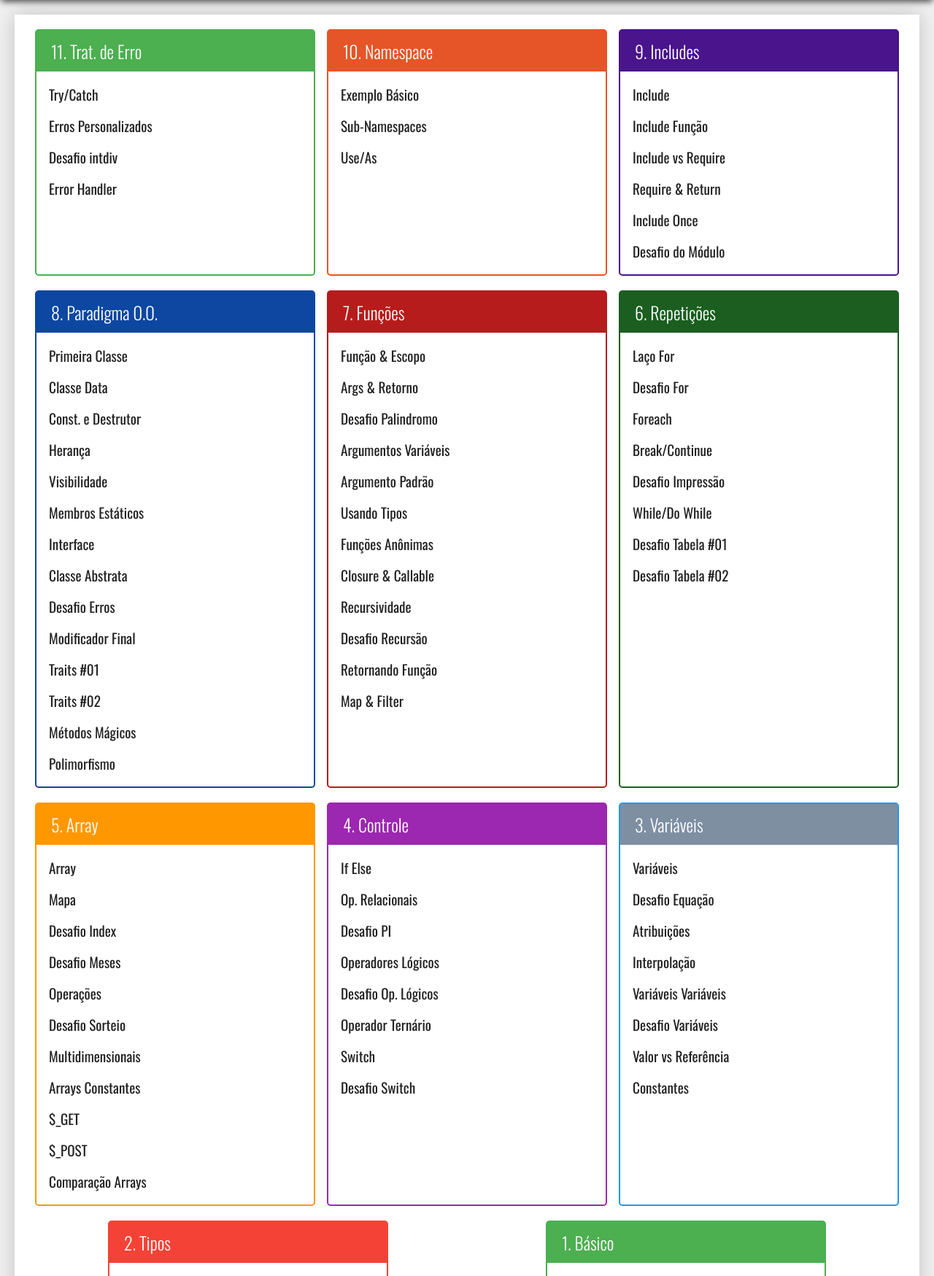
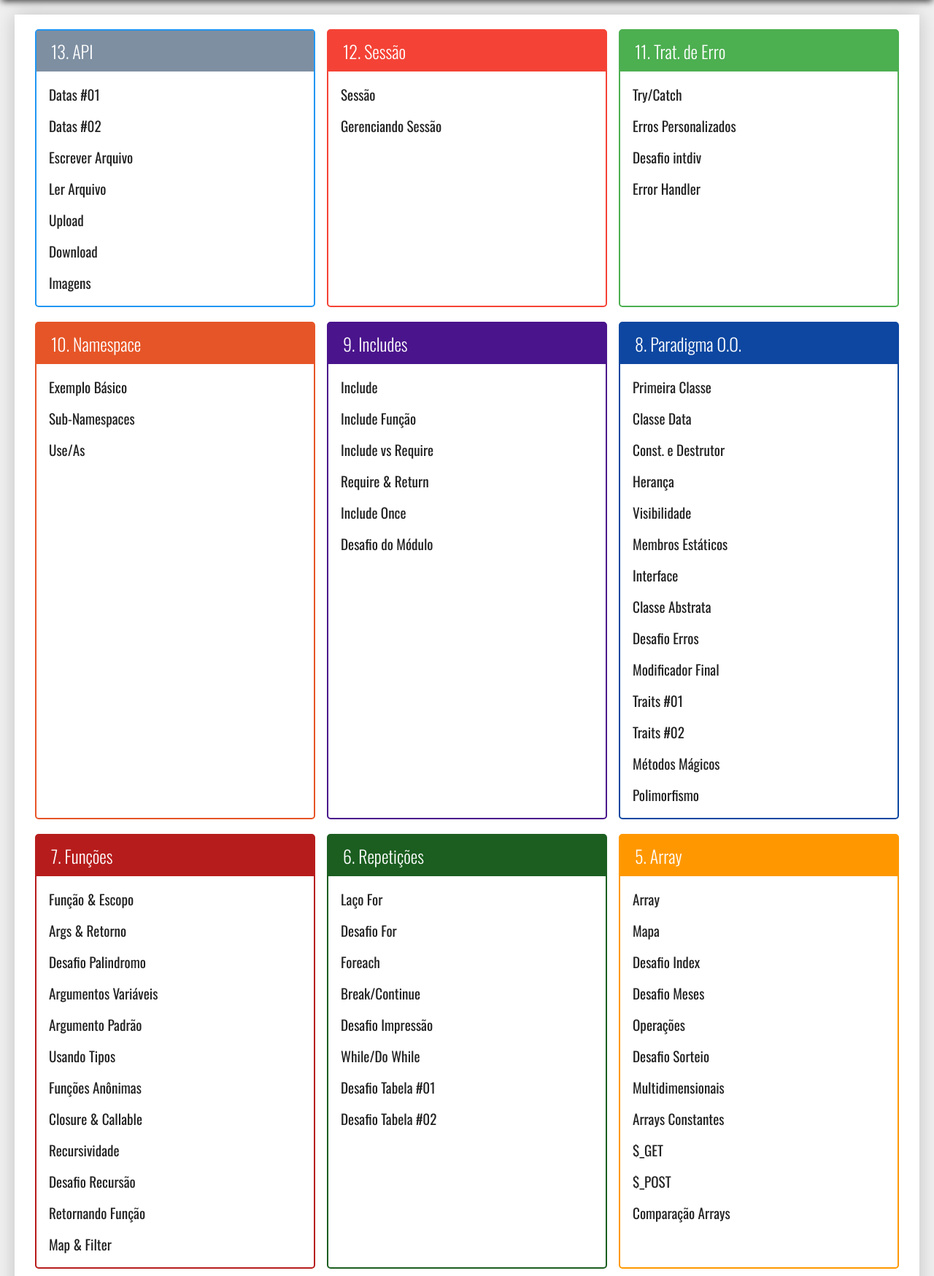
Before and after one commit to fernandogiroto/PhpGuide, a PHP site: page / in a window 1280 px wide. Shown: the part 120-1869 px from the top of the page at 73% size. Run offline with PHP 8.4, Linux system fonts and the light colour scheme.

Commit message:
Menu Update

```diff
--- a/menu.php
+++ b/menu.php
@@ -1,4 +1,59 @@
 <nav class="modulos">
+    <div class="modulo azul">
+        <h3>13. API</h3>
+        <ul>
+            <li>
+                <a href="exercicio.php?dir=api&file=datas_01">
+                    Datas #01
+                </a>
+            </li>
+            <li>
+                <a href="exercicio.php?dir=api&file=datas_02">
+                    Datas #02
+                </a>
+            </li>
+            <li>
+                <a href="exercicio.php?dir=api&file=escrever_arquivo">
+                    Escrever Arquivo
+                </a>
+            </li>
+            <li>
+                <a href="exercicio.php?dir=api&file=ler_arquivo">
+                    Ler Arquivo
+                </a>
+            </li>
+            <li>
+                <a href="exercicio.php?dir=api&file=upload">
+                    Upload
+                </a>
+            </li>
+            <li>
+                <a href="exercicio.php?dir=api&file=download">
+                    Download
+                </a>
+            </li>
+            <li>
+                <a href="exercicio.php?dir=api&file=imagens">
+                    Imagens
+                </a>
+            </li>
+        </ul>
+    </div>
+    <div class="modulo vermelho">
+        <h3>12. Sessão</h3>
+        <ul>
+            <li>
+                <a href="exercicio.php?dir=sessao&file=basico_sessao">
+                    Sessão
+                </a>
+            </li>
+            <li>
+                <a href="exercicio.php?dir=sessao&file=gerenciando_sessao">
+                    Gerenciando Sessão
+                </a>
+            </li>
+        </ul>
+    </div>
     <div class="modulo verde">
         <h3>11. Trat. de Erro</h3>
         <ul>
```
